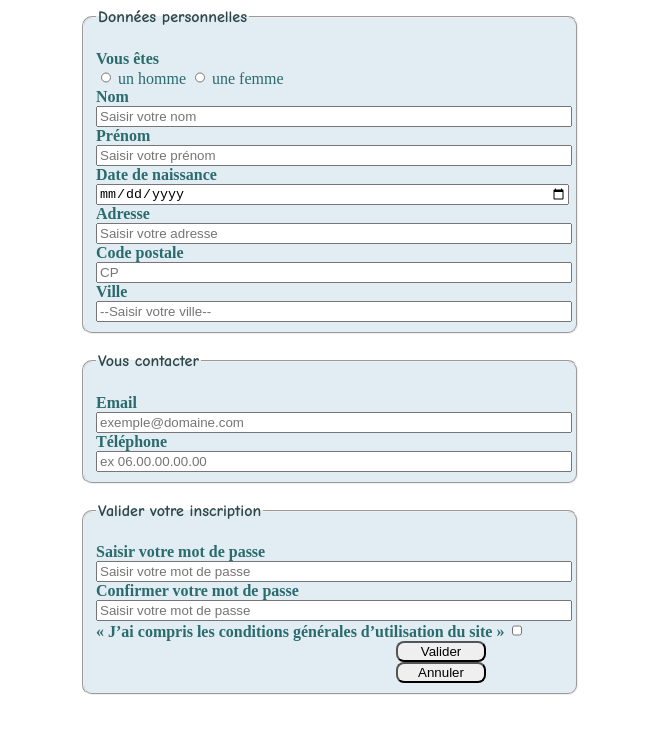
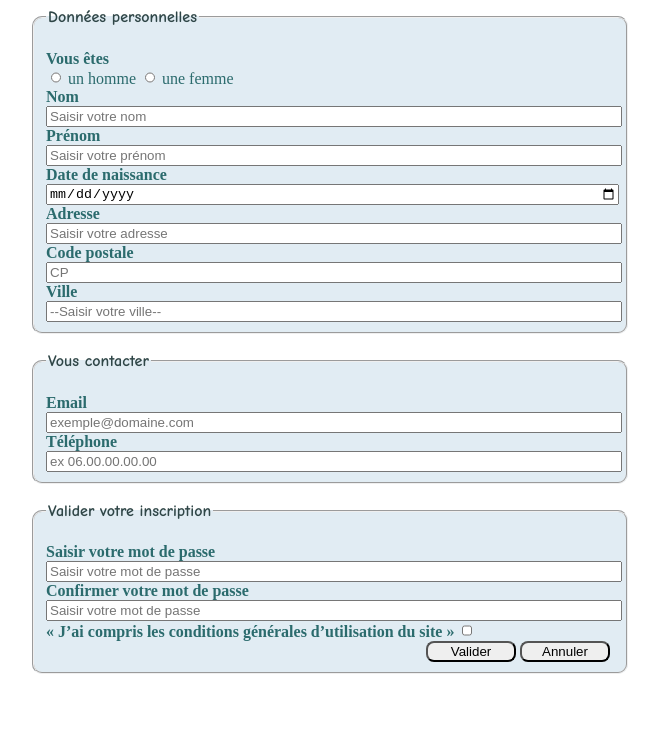
Before and after one commit to sebmlr/HTML5_TD2_Formulaires, a plain HTML site: page form_control.html in a window 1280 px wide. Shown: the whole page, without its empty margins (310-969 px from the left). Drawn offline with Linux system fonts and the light colour scheme.

Commit message:
Formluaires

```diff
--- a/CSS/inscription.css
+++ b/CSS/inscription.css
@@ -1,6 +1,6 @@
 div#form {
     margin: auto;
-    width:500px;
+    width:600px;
 }
 
 fieldset{
@@ -38,5 +38,5 @@ button[type="reset"] {
     width: 90px;
 }
 .buttons{
-    margin-left: 300px;
+    margin-left: 380px;
 }
```
